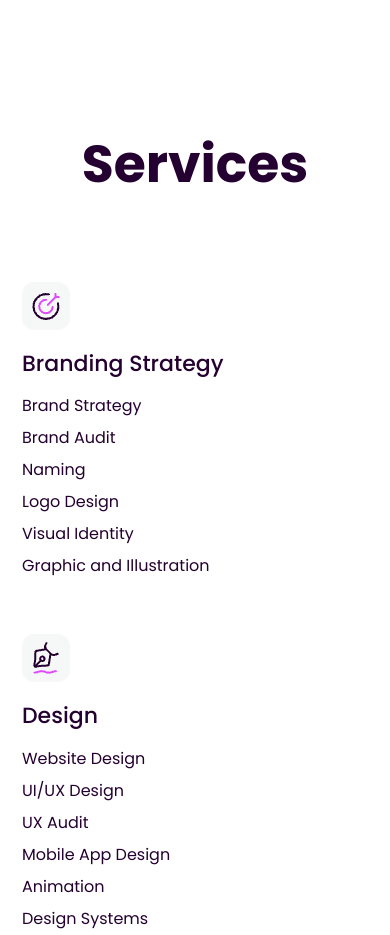
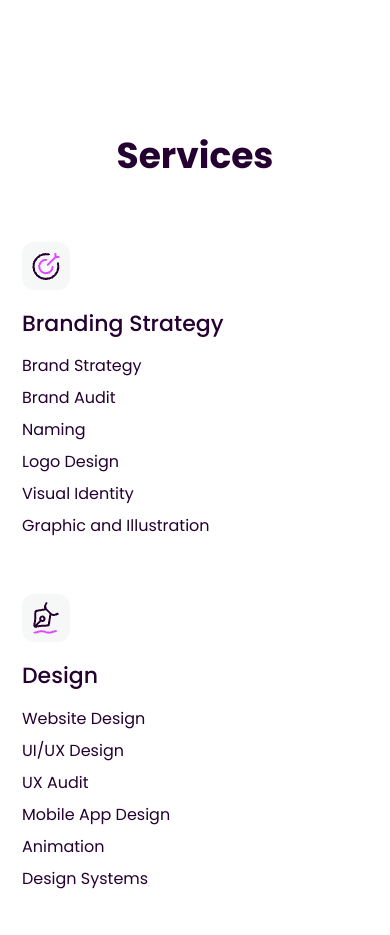
Before and after one commit to yeldynov/im-design, a plain HTML site: page index.html in a window 390 px wide. Shown: the part 800-1735 px from the top of the page. Drawn offline with Linux system fonts and the light colour scheme.

Commit message:
moved out h2 styles to general

```diff
--- a/styles/base/_general.scss
+++ b/styles/base/_general.scss
@@ -55,6 +55,18 @@ h1 {
   text-align: left;
 }
 
+h2 {
+  margin: 0 auto;
+  font-size: 52px;
+  font-weight: 700;
+  padding-bottom: 72px;
+
+  @media (max-width: 768px) {
+    font-size: 36px;
+    padding-bottom: 48px;
+  }
+}
+
 footer {
   text-align: center;
   padding: 20px 0;
--- a/styles/components/_services.scss
+++ b/styles/components/_services.scss
@@ -2,13 +2,6 @@
   display: flex;
   justify-content: space-between;
   flex-direction: column;
-
-  h2 {
-    margin: 0 auto;
-    font-size: 52px;
-    font-weight: 700;
-    padding-bottom: 72px;
-  }
 
   .services-list-container {
     display: flex;
```
Also changed, not shown: styles/index.css, 1 other file.
